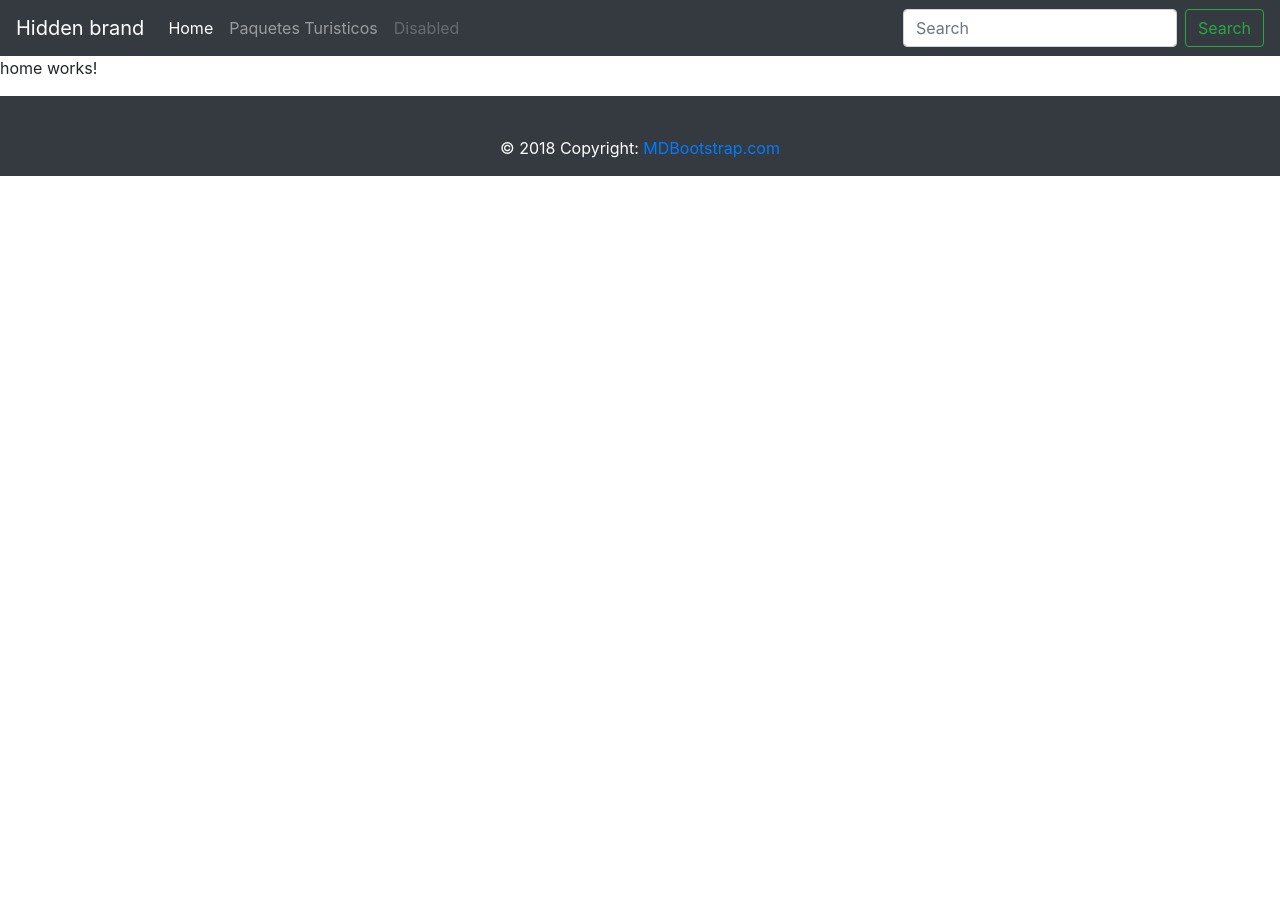
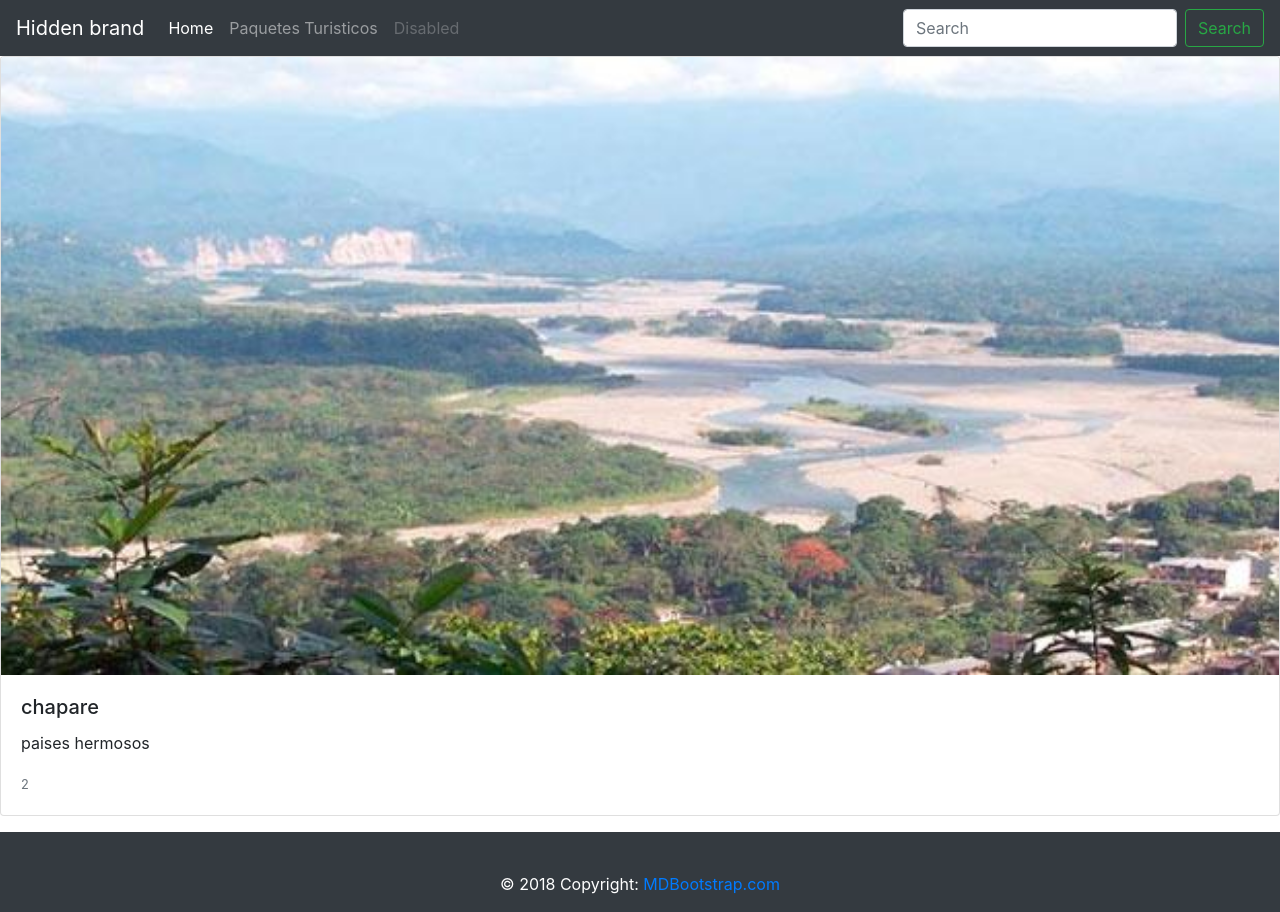
Before and after one commit to alrobe/tourism-ui, an Angular app: page /paqueteTuristico in a window 1280 px wide. Before the commit this address led to /home. Before the commit the page ends 800 px from the top, so only its background shows below. Built offline with nearby package versions, Linux system fonts and the light colour scheme.

Commit message:
trabajando en el paqueteTuristico

```diff
--- a/src/app/app.routes.ts
+++ b/src/app/app.routes.ts
@@ -6,7 +6,7 @@ import { PaqueteTuristicoComponent } from './components/paquete-turistico/paquet
 
 const routes:Routes=[
     { path: 'home', component: HomeComponent },
-    { path: 'paquetesTuristicos', component: PaqueteTuristicoComponent },
+    { path: 'paqueteTuristico', component: PaqueteTuristicoComponent },
     { path: '**', pathMatch:'full', redirectTo:'home'},
 
 ];
--- a/src/app/components/paquete-turistico/paquete-turistico.component.html
+++ b/src/app/components/paquete-turistico/paquete-turistico.component.html
@@ -1,3 +1,10 @@
-<p>
-    paquete-turistico denikin!
-</p>
+<div>
+    <div class="card mb-3">
+        <img class="card-img-top" src="{{paquete.fotos}}" alt="Card image cap">
+        <div class="card-body">
+            <h5 class="card-title">{{paquete.nombre}}</h5>
+            <p class="card-text">{{paquete.descripcion}}</p>
+            <p class="card-text"><small class="text-muted">{{paquete.calificaciones}}</small></p>
+        </div>
+    </div>
+</div>
--- a/src/app/components/paquete-turistico/paquete-turistico.component.ts
+++ b/src/app/components/paquete-turistico/paquete-turistico.component.ts
@@ -1,4 +1,5 @@
 import { Component, OnInit } from '@angular/core';
+import { TurismoService, Paquete } from '../../servicios/turismo.service';
 
 @Component({
   selector: 'app-paquete-turistico',
@@ -7,9 +8,14 @@ import { Component, OnInit } from '@angular/core';
 })
 export class PaqueteTuristicoComponent implements OnInit {
 
-  constructor() { }
+
+  paquete:Paquete;
+  constructor(private _turismoService:TurismoService) { }
 
   ngOnInit() {
+    this.paquete=this._turismoService.getPaquete();
   }
 
+
+
 }
--- a/src/app/components/shared/navbar/navbar.component.html
+++ b/src/app/components/shared/navbar/navbar.component.html
@@ -9,7 +9,7 @@
                 <a class="nav-link" [routerLink]="['home']" href="#">Home <span class="sr-only">(current)</span></a>
             </li>
             <li class="nav-item">
-                <a class="nav-link" [routerLink]="['paquetesTuristicos']" href="#">Paquetes Turisticos</a>
+                <a class="nav-link" [routerLink]="['paqueteTuristico']" href="#">Paquetes Turisticos</a>
             </li>
             <li class="nav-item">
                 <a class="nav-link disabled" href="#">Disabled</a>
--- a/src/app/servicios/turismo.service.ts
+++ b/src/app/servicios/turismo.service.ts
@@ -5,5 +5,41 @@ import { Injectable } from '@angular/core';
 })
 export class TurismoService {
 
+  private paquetes:Paquete[]=[
+  {
+    nombre:'chapare',
+    duracion:'dos semanas',
+    precios:58,
+    descripcion:"paises hermosos",
+    circuito:'chapareno',
+    itinerario:'10 partimos',
+    servicios:'comida, alojamiento',
+    fotos:'assets/img/chapare.jpg',
+    video:'',
+    comentarios:'hermosa vista',
+    calificaciones:2
+  }
+  ];
   constructor() { }
+
+  getPaquete():Paquete{
+    return this.paquetes[0];
+    console.log(this.paquetes[0]);
+  }
 }
+
+
+
+export interface Paquete{
+  nombre:string,
+  duracion:string,
+  precios:number,
+  descripcion:string,
+  circuito:string,
+  itinerario:string,
+  servicios:string,
+  fotos:string,
+  video:string,
+  comentarios:string,
+  calificaciones:number
+}
```
Also changed, not shown: src/app/app.module.ts (+9 -3 lines), src/assets/img/chapare.jpg (added).
